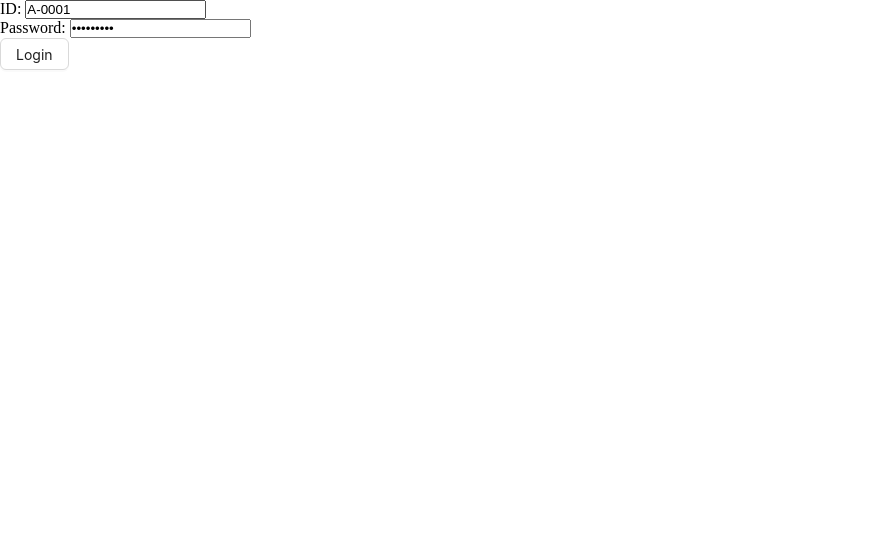
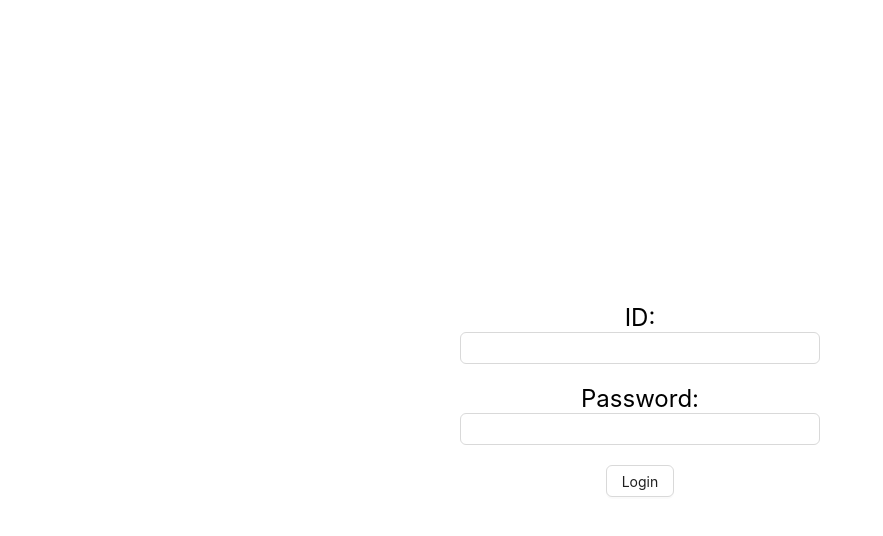
Before and after one commit to Kamrulthedev/ph-university-managment-clint, a React (Vite) app: page /login in a window 1280 px wide. Shown: the top 536 px of the page, without its empty margins (0-883 px from the left). Built offline with nearby package versions, Linux system fonts and the light colour scheme.

Commit message:
form-update-commit

```diff
--- a/src/compunents/form/PHFrom.tsx
+++ b/src/compunents/form/PHFrom.tsx
@@ -1,11 +1,18 @@
-import { useForm } from "react-hook-form";
+import { FormProvider, useForm } from "react-hook-form";
 
 const PHFrom = ({ onSubmit, children }) => {
-  const { handleSubmit } = useForm();
+  const methods = useForm();
   return (
-    <div>
-      <form onSubmit={handleSubmit(onSubmit)}>{children}</form>
-    </div>
+    <FormProvider {...methods}>
+      <div>
+        <form
+          style={{ textAlign: "center" }}
+          onSubmit={methods.handleSubmit(onSubmit)}
+        >
+          {children}
+        </form>
+      </div>
+    </FormProvider>
   );
 };
 
--- /dev/null
+++ b/src/compunents/form/PHInput.tsx
@@ -0,0 +1,17 @@
+import { Input } from "antd";
+import { Controller } from "react-hook-form";
+
+const PHInput = ({ label, type, name, control }) => {
+  return (
+    <div style={{ marginBottom: '20px'}}>
+      {label ? <label style={{marginBottom: '10px', fontSize: 24}} htmlFor={name}>{label}</label> : null}
+      <Controller
+        name={name}
+        control={control}
+        render={({ field }) => <Input {...field} type={type} id={name} />}
+      />
+    </div>
+  );
+};
+
+export default PHInput;
--- a/src/pages/Login.tsx
+++ b/src/pages/Login.tsx
@@ -1,5 +1,5 @@
-import { Button } from "antd";
-import { FieldValues, useForm } from "react-hook-form";
+import { Button, Row } from "antd";
+import { FieldValues } from "react-hook-form";
 import { useLoginMutation } from "../redux/features/auth/authApi";
 import { useAppDispatch } from "../redux/features/hooks";
 import { setUser, TUser } from "../redux/features/auth/authSlice";
@@ -7,17 +7,16 @@ import { verifyToken } from "../utils/verifyToken";
 import { useNavigate } from "react-router-dom";
 import { toast } from "sonner";
 import PHFrom from "../compunents/form/PHFrom";
+import PHInput from "../compunents/form/PHInput";
 
 const Login = () => {
   const dispaths = useAppDispatch();
   const navigate = useNavigate();
-  const { register, handleSubmit } = useForm({
-    defaultValues: { id: "A-0001", password: "Admin1234" },
-  });
 
   const [Login] = useLoginMutation();
 
   const onSubmit = async (data: FieldValues) => {
+    console.log(data);
     const toastId = toast.loading("Logging in......");
     try {
       const userInfo = {
@@ -36,17 +35,13 @@ const Login = () => {
   };
 
   return (
-    <PHFrom style={{ textAlign: "center" }} onSubmit={onSubmit}>
-      <div>
-        <label htmlFor="id">ID: </label>
-        <input type="text" id="id" {...register("id")} />
-      </div>
-      <div>
-        <label htmlFor="password">Password: </label>
-        <input type="password" id="password" {...register("password")} />
-      </div>
-      <Button htmlType="submit">Login</Button>
-    </PHFrom>
+    <Row justify="center" align="middle" style={{height: '100vh'}}>
+      <PHFrom onSubmit={onSubmit}>
+        <PHInput type="text" name="id" label="ID:"></PHInput>
+        <PHInput type="text" name="password" label="Password:"></PHInput>
+        <Button htmlType="submit">Login</Button>
+      </PHFrom>
+    </Row>
   );
 };
 
```
